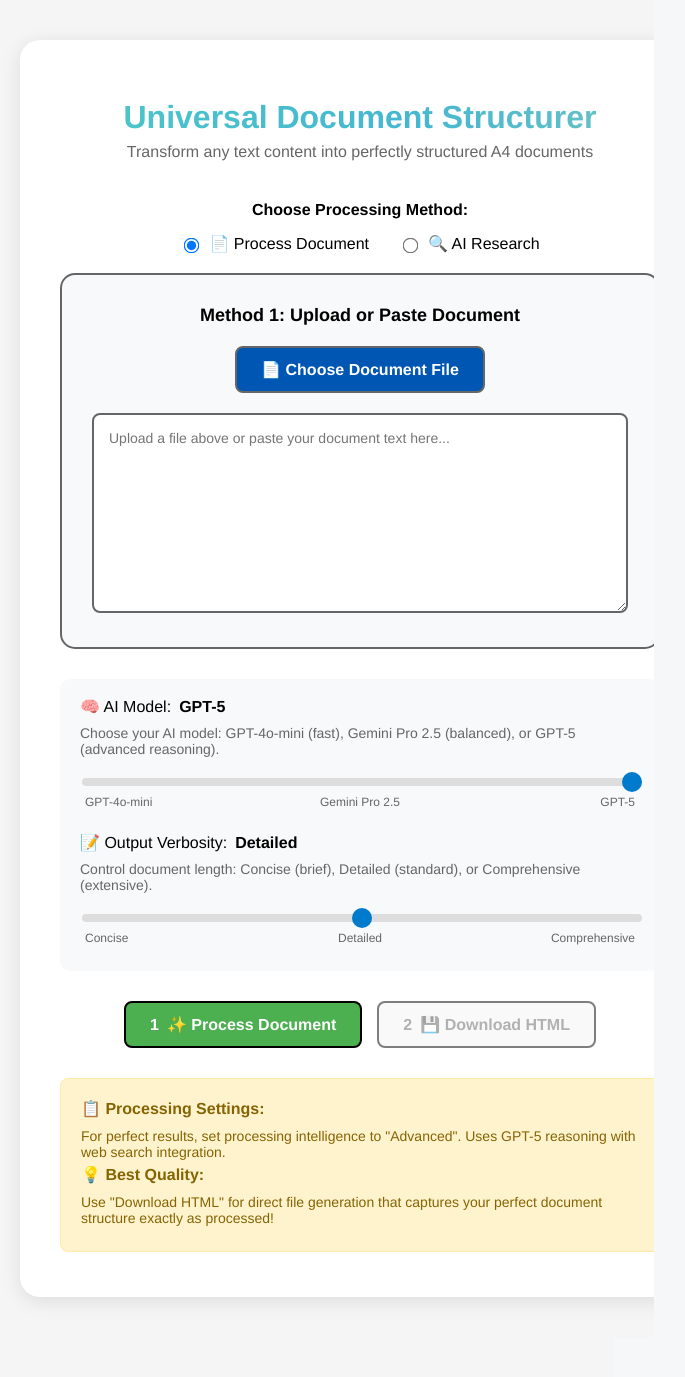
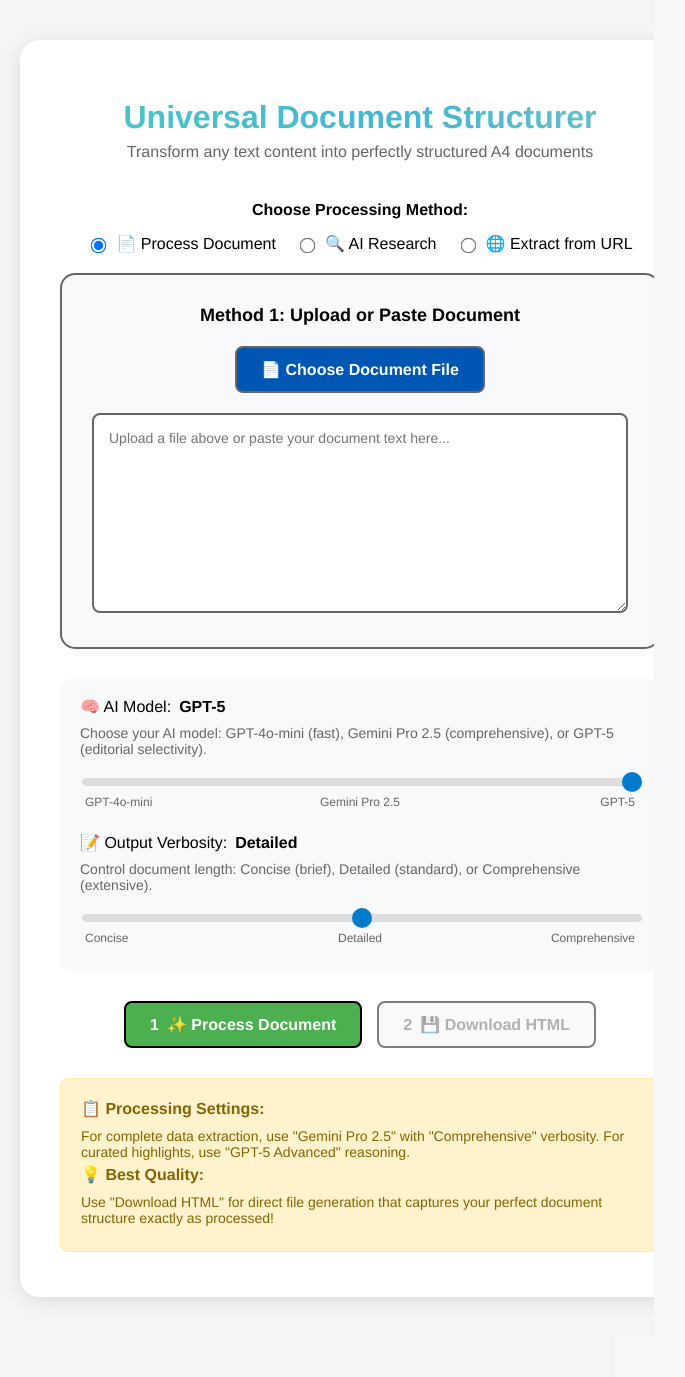
Before and after one commit to ssray23/ai-structurer, a Flask app: page / in a window 1280 px wide. Shown: the whole page, without its empty margins (0-685 px from the left). Run offline with Flask 3, Linux system fonts and the light colour scheme.

Commit message:
✨ Add Method 3: URL Article Extraction with comprehensive processing
- Implement robust article extraction using newspaper3k + BeautifulSoup fallback
- Add Method 3 UI with URL input field and processing message
- Enhance prompts for complete data preservation (ALL items, not highlights)
- Increase token limits: Comprehensive 4500→12000, Detailed 3500→8000, Concise 2000→4000
- Simplify config: Remove prod/test environments, use dev settings everywhere
- Update model descriptions: Gemini Pro 2.5 (comprehensive), GPT-5 (editorial selectivity)
- Fix JavaScript errors and improve browser console cleanliness
- Comprehensive README update with processing flow diagram and Method 3 examples
- Enhanced start-server.bat with proper server readiness detection

Features:
- Extract 20,000+ character articles from any URL
- Model behavior differences: Gemini includes ALL content, GPT-5 curates highlights
- Professional document formatting with theme-based styling
- Complete integration with existing processing pipeline

🤖 Generated with [Claude Code](https://claude.ai/code)

Co-Authored-By: Claude <noreply@anthropic.com>

```diff
--- a/server.py
+++ b/server.py
@@ -5,6 +5,9 @@ import requests
 import json
 from openai import OpenAIError
 from config import get_config
+from newspaper import Article
+from bs4 import BeautifulSoup
+from urllib.parse import urljoin, urlparse
 
 app = Flask(__name__)
 
@@ -58,6 +61,84 @@ def web_search(query, num_results=3):
         print(f"Web search error: {e}")
 
     return []
+
+def extract_article_content(url):
+    """Extract article content from URL using multiple methods"""
+    try:
+        # Method 1: Try newspaper3k first (best for news articles)
+        try:
+            article = Article(url)
+            article.download()
+            article.parse()
+
+            if article.text and len(article.text.strip()) > 200:
+                return {
+                    'title': article.title or 'Article',
+                    'text': article.text.strip(),
+                    'author': getattr(article, 'authors', []),
+                    'publish_date': str(article.publish_date) if article.publish_date else None,
+                    'method': 'newspaper3k'
+                }
+        except Exception as e:
+            print(f"Newspaper3k extraction failed: {e}")
+
+        # Method 2: Fallback to BeautifulSoup for general web content
+        headers = {
+            'User-Agent': 'Mozilla/5.0 (Windows NT 10.0; Win64; x64) AppleWebKit/537.36 (KHTML, like Gecko) Chrome/91.0.4472.124 Safari/537.36'
+        }
+
+        response = requests.get(url, headers=headers, timeout=10)
+        response.raise_for_status()
+
+        soup = BeautifulSoup(response.content, 'html.parser')
+
+        # Remove script and style elements
+        for script in soup(["script", "style", "nav", "footer", "header", "aside"]):
+            script.decompose()
+
+        # Try to find main content areas
+        content_selectors = [
+            'article', 'main', '.content', '.post-content', '.entry-content',
+            '.article-content', '.post-body', '.story-body', '.article-body'
+        ]
+
+        content_text = ""
+        title = ""
+
+        # Extract title
+        title_tag = soup.find('title')
+        if title_tag:
+            title = title_tag.get_text().strip()
+
+        # Try to find content using selectors
+        for selector in content_selectors:
+            elements = soup.select(selector)
+            if elements:
+                for element in elements:
+                    text = element.get_text(separator=' ', strip=True)
+                    if len(text) > len(content_text):
+                        content_text = text
+                break
+
+        # If no specific content found, get all paragraphs
+        if not content_text:
+            paragraphs = soup.find_all('p')
+            content_text = ' '.join([p.get_text(strip=True) for p in paragraphs if p.get_text(strip=True)])
+
+        if content_text and len(content_text.strip()) > 200:
+            return {
+                'title': title or 'Web Article',
+                'text': content_text.strip(),
+                'author': [],
+                'publish_date': None,
+                'method': 'beautifulsoup'
+            }
+
+        return None
+
+    except Exception as e:
+        print(f"Article extraction error for {url}: {e}")
+        return None
 
 A4_CSS_TEMPLATE = """.a4 {{
     width: 21cm;
@@ -525,13 +606,26 @@ def process():
     data = request.json
     input_text = data.get("text", "").strip()
     ai_topic = data.get("aiTopic", "").strip()
+    article_url = data.get("articleUrl", "").strip()
     selected_model = data.get("model", "GPT-5")
     verbosity = data.get("verbosity", "Detailed")
 
-    if not input_text and not ai_topic:
-        return jsonify({"error": "No input text or AI topic provided."})
+    if not input_text and not ai_topic and not article_url:
+        return jsonify({"error": "No input text, AI topic, or URL provided."})
 
-    # Determine processing mode
+    # Handle URL extraction first if provided
+    if article_url:
+        print(f"DEBUG: Extracting article from URL: {article_url}")
+        article_data = extract_article_content(article_url)
+        if not article_data:
+            return jsonify({"error": "Failed to extract content from the provided URL. Please check the URL and try again."})
+
+        input_text = f"Article: {article_data['title']}\n\n{article_data['text']}"
+        print(f"DEBUG: Successfully extracted {len(input_text)} characters from URL")
+        print(f"DEBUG: Article title: {article_data['title']}")
+        print(f"DEBUG: Content preview: {input_text[:500]}...")
+
+    # Determine processing mode (URL extraction is treated as document processing)
     is_ai_research = bool(ai_topic and not input_text)
     processing_text = ai_topic if is_ai_research else input_text
 
@@ -541,6 +635,7 @@ def process():
     print(f"DEBUG: Processing mode: {'AI Research' if is_ai_research else 'Document Processing'}")
     print(f"DEBUG: Detected theme: {theme}, color: {theme_color}")
     print(f"DEBUG: Selected model: {selected_model}, Verbosity: {verbosity}")
+    print(f"DEBUG: Input text length: {len(processing_text)} characters")
 
     # Handle AI Research vs Document Processing
     if is_ai_research:
@@ -594,8 +689,14 @@ Verbosity Level: {verbosity} - {verbosity_instructions[verbosity]}
         content_instruction = f"""
 DOCUMENT PROCESSING MODE: Structure and enhance the provided text content.
 
-Use the original text as the foundation and enhance it with proper formatting and organization.
-Add relevant context from web search results where applicable.
+CRITICAL INSTRUCTIONS - FOLLOW EXACTLY:
+- PRESERVE EVERY DETAIL from the source content - do not summarize or omit ANY information
+- STRUCTURE EVERY numbered/bulleted list into comprehensive HTML tables
+- INCLUDE ALL items from source lists - if source has 16 items, your table MUST have 16 rows
+- NEVER select highlights or examples - include COMPLETE lists with ALL entries
+- EXPAND on details rather than condensing them
+- ADD relevant context from web search results where applicable
+- This is DOCUMENT PROCESSING, not summarization - maintain ALL original content
 
 Verbosity Level: {verbosity} - {verbosity_instructions[verbosity]}
 """
@@ -694,6 +795,8 @@ MANDATORY TABLE REQUIREMENTS:
   • Key-value pairs → data table
   • Timeline events → visual timeline (NOT table)
 - Even simple bullet points MUST become tables with headers like "Item", "Description", "Details"
+- INCLUDE ALL numbered/bulleted items from the source - do NOT select only a few examples
+- If there are N items in a list, create tables with ALL N items, not just highlights or summaries
 
 TIMELINE STRUCTURE (when events/dates are present):
 Use this HTML structure for chronological events WITHIN content sections, NOT after summary:
@@ -764,6 +867,9 @@ Content to process:
                 # Set max tokens based on verbosity and environment
                 max_tokens = MAX_TOKENS_CONFIG.get(verbosity, MAX_TOKENS_CONFIG["Detailed"])
 
+                print(f"DEBUG: Using {max_tokens} tokens for {verbosity} mode with {actual_model}")
+                print(f"DEBUG: Prompt length: {len(prompt)} characters")
+
                 response = openai.chat.completions.create(
                     model=actual_model,
                     messages=[
@@ -773,6 +879,9 @@ Content to process:
                     max_tokens=max_tokens,
                     timeout=API_TIMEOUT
                 )
+
+                print(f"DEBUG: Response tokens used: {response.usage.total_tokens if response.usage else 'Unknown'}")
+                print(f"DEBUG: Output length: {len(response.choices[0].message.content)} characters")
                 break  # Success, exit retry loop
             except Exception as e:
                 print(f"DEBUG: Attempt {attempt + 1} failed: {str(e)}")
--- a/templates/index.html
+++ b/templates/index.html
@@ -357,7 +357,7 @@ textarea {
       <!-- Method Selection -->
       <div style="margin-bottom: 20px; text-align: center;">
         <div style="font-size: 16px; font-weight: 600; margin-bottom: 15px;">Choose Processing Method:</div>
-        <div style="display: flex; justify-content: center; gap: 30px;">
+        <div style="display: flex; justify-content: center; gap: 20px; flex-wrap: wrap;">
           <label style="display: flex; align-items: center; gap: 8px; cursor: pointer;">
             <input type="radio" name="processing-method" id="method-document" value="document" checked style="transform: scale(1.2);">
             <span style="font-weight: 500;">📄 Process Document</span>
@@ -365,6 +365,10 @@ textarea {
           <label style="display: flex; align-items: center; gap: 8px; cursor: pointer;">
             <input type="radio" name="processing-method" id="method-research" value="research" style="transform: scale(1.2);">
             <span style="font-weight: 500;">🔍 AI Research</span>
+          </label>
+          <label style="display: flex; align-items: center; gap: 8px; cursor: pointer;">
+            <input type="radio" name="processing-method" id="method-url" value="url" style="transform: scale(1.2);">
+            <span style="font-weight: 500;">🌐 Extract from URL</span>
           </label>
         </div>
       </div>
@@ -389,13 +393,22 @@ textarea {
         </div>
       </div>
 
+      <div class="method-section" id="url-method" style="border: 2px dashed #28a745; display: none;">
+        <div class="method-title"><strong>Method 3:</strong> Extract Article from URL</div>
+        <div class="section-desc">Enter a URL to extract and structure the article content</div>
+        <input type="url" id="article-url" placeholder="https://example.com/article-to-extract" style="width: 100%; max-width: 100%; padding: 15px; border: 2px solid #ddd; border-radius: 8px; font-size: 16px; margin-bottom: 10px; box-sizing: border-box;" disabled>
+        <div style="font-size: 12px; color: #666; margin-bottom: 15px;">
+          ✨ Supports news articles, blog posts, and most web content with readable text
+        </div>
+      </div>
+
       <div class="controls-section">
         <div class="tolerance-control">
           <div class="tolerance-label">
             🧠 AI Model: <span id="model-display">GPT-5</span>
           </div>
           <div class="tolerance-desc">
-            Choose your AI model: GPT-4o-mini (fast), Gemini Pro 2.5 (balanced), or GPT-5 (advanced reasoning).
+            Choose your AI model: GPT-4o-mini (fast), Gemini Pro 2.5 (comprehensive), or GPT-5 (editorial selectivity).
           </div>
           <div class="slider-container">
             <input type="range" min="0" max="2" value="2" class="slider" id="model-slider" step="1">
@@ -436,7 +449,7 @@ textarea {
 
       <div class="tips-section">
         <h4>📋 Processing Settings:</h4>
-        <p>For perfect results, set processing intelligence to "Advanced". Uses GPT-5 reasoning with web search integration.</p>
+        <p>For complete data extraction, use "Gemini Pro 2.5" with "Comprehensive" verbosity. For curated highlights, use "GPT-5 Advanced" reasoning.</p>
         <h4>💡 Best Quality:</h4>
         <p>Use "Download HTML" for direct file generation that captures your perfect document structure exactly as processed!</p>
       </div>
@@ -482,30 +495,50 @@ verbositySlider.addEventListener("input", (e) => {
 // Method selection radio buttons
 const methodDocumentRadio = document.getElementById("method-document");
 const methodResearchRadio = document.getElementById("method-research");
+const methodUrlRadio = document.getElementById("method-url");
 const documentMethodSection = document.getElementById("document-method");
 const researchMethodSection = document.getElementById("research-method");
+const urlMethodSection = document.getElementById("url-method");
 const inputTextarea = document.getElementById("input-text");
 const aiTopicTextarea = document.getElementById("ai-topic");
+const articleUrlInput = document.getElementById("article-url");
 
 function updateMethodVisibility() {
     if (methodDocumentRadio.checked) {
         documentMethodSection.style.display = "block";
         researchMethodSection.style.display = "none";
+        urlMethodSection.style.display = "none";
         inputTextarea.disabled = false;
         aiTopicTextarea.disabled = true;
+        articleUrlInput.disabled = true;
+        aiTopicTextarea.value = ""; // Clear research topic
+        articleUrlInput.value = ""; // Clear URL
+        document.getElementById("word-count").textContent = "0";
+    } else if (methodResearchRadio.checked) {
+        documentMethodSection.style.display = "none";
+        researchMethodSection.style.display = "block";
+        urlMethodSection.style.display = "none";
+        inputTextarea.disabled = true;
+        aiTopicTextarea.disabled = false;
+        articleUrlInput.disabled = true;
+        inputTextarea.value = ""; // Clear document text
+        articleUrlInput.value = ""; // Clear URL
+    } else if (methodUrlRadio.checked) {
+        documentMethodSection.style.display = "none";
+        researchMethodSection.style.display = "none";
+        urlMethodSection.style.display = "block";
+        inputTextarea.disabled = true;
+        aiTopicTextarea.disabled = true;
+        articleUrlInput.disabled = false;
+        inputTextarea.value = ""; // Clear document text
         aiTopicTextarea.value = ""; // Clear research topic
         document.getElementById("word-count").textContent = "0";
-    } else {
-        documentMethodSection.style.display = "none";
-        researchMethodSection.style.display = "block";
-        inputTextarea.disabled = true;
-        aiTopicTextarea.disabled = false;
-        inputTextarea.value = ""; // Clear document text
     }
 }
 
 methodDocumentRadio.addEventListener("change", updateMethodVisibility);
 methodResearchRadio.addEventListener("change", updateMethodVisibility);
+methodUrlRadio.addEventListener("change", updateMethodVisibility);
 
 // AI Topic word counter
 const wordCountDisplay = document.getElementById("word-count");
@@ -558,16 +591,24 @@ document.getElementById("file-input").addEventListener("change", async (e) => {
 // Process document
 document.getElementById("process-btn").addEventListener("click", async () => {
     const isDocumentMethod = document.getElementById("method-document").checked;
+    const isResearchMethod = document.getElementById("method-research").checked;
+    const isUrlMethod = document.getElementById("method-url").checked;
     const text = document.getElementById("input-text").value.trim();
     const aiTopic = document.getElementById("ai-topic").value.trim();
+    const articleUrl = document.getElementById("article-url").value.trim();
 
     if(isDocumentMethod && !text) {
         alert("Please enter or upload document text in Method 1!");
         return;
     }
 
-    if(!isDocumentMethod && !aiTopic) {
+    if(isResearchMethod && !aiTopic) {
         alert("Please enter a research topic in Method 2!");
+        return;
+    }
+
+    if(isUrlMethod && !articleUrl) {
+        alert("Please enter a URL to extract content from in Method 3!");
         return;
     }
 
@@ -599,9 +640,14 @@ document.getElementById("process-btn").addEventListener("click", async () => {
     document.getElementById("theme-display").appendChild(statsDiv);
     document.getElementById("theme-display").style.display = "block";
 
-    const processingText = isDocumentMethod ?
-        `Processing document with ${selectedModel}...` :
-        `Researching "${aiTopic}" with ${selectedModel}...`;
+    let processingText;
+    if (isDocumentMethod) {
+        processingText = `Processing document with ${selectedModel}...`;
+    } else if (isResearchMethod) {
+        processingText = `Researching "${aiTopic}" with ${selectedModel}...`;
+    } else if (isUrlMethod) {
+        processingText = `Extracting and structuring article with ${selectedModel}...`;
+    }
 
     outputDiv.innerHTML = `<div style='padding: 40px; text-align: center; color: #666;'>
         <div style='font-size: 18px; margin-bottom: 10px;'>${processingText}</div>
@@ -610,7 +656,8 @@ document.getElementById("process-btn").addEventListener("click", async () => {
     try {
         const requestData = {
             text: isDocumentMethod ? text : "",
-            aiTopic: isDocumentMethod ? "" : aiTopic,
+            aiTopic: isResearchMethod ? aiTopic : "",
+            articleUrl: isUrlMethod ? articleUrl : "",
             model: selectedModel,
             verbosity: selectedVerbosity
         };
@@ -708,7 +755,9 @@ ${currentDocumentHtml}
 });
 
 // Download PDF
-document.getElementById("download-pdf-btn").addEventListener("click", () => {
+const downloadPdfBtn = document.getElementById("download-pdf-btn");
+if (downloadPdfBtn) {
+    downloadPdfBtn.addEventListener("click", () => {
     const output = document.getElementById("output");
     if(!output.innerHTML.trim()) { alert("Nothing to download!"); return; }
     if(!window.html2pdf) {
@@ -719,7 +768,8 @@ document.getElementById("download-pdf-btn").addEventListener("click", () => {
     } else {
         html2pdf().set({margin:0.6, filename:'structured_document.pdf', image:{type:'jpeg', quality:0.98}, html2canvas:{scale:2}, jsPDF:{unit:'in', format:'a4', orientation:'portrait'}}).from(output).save();
     }
-});
+    });
+}
 </script>
 </body>
 </html>
```
Also changed, not shown: config.py (+14 -64 lines), README.md, 1 other file.
